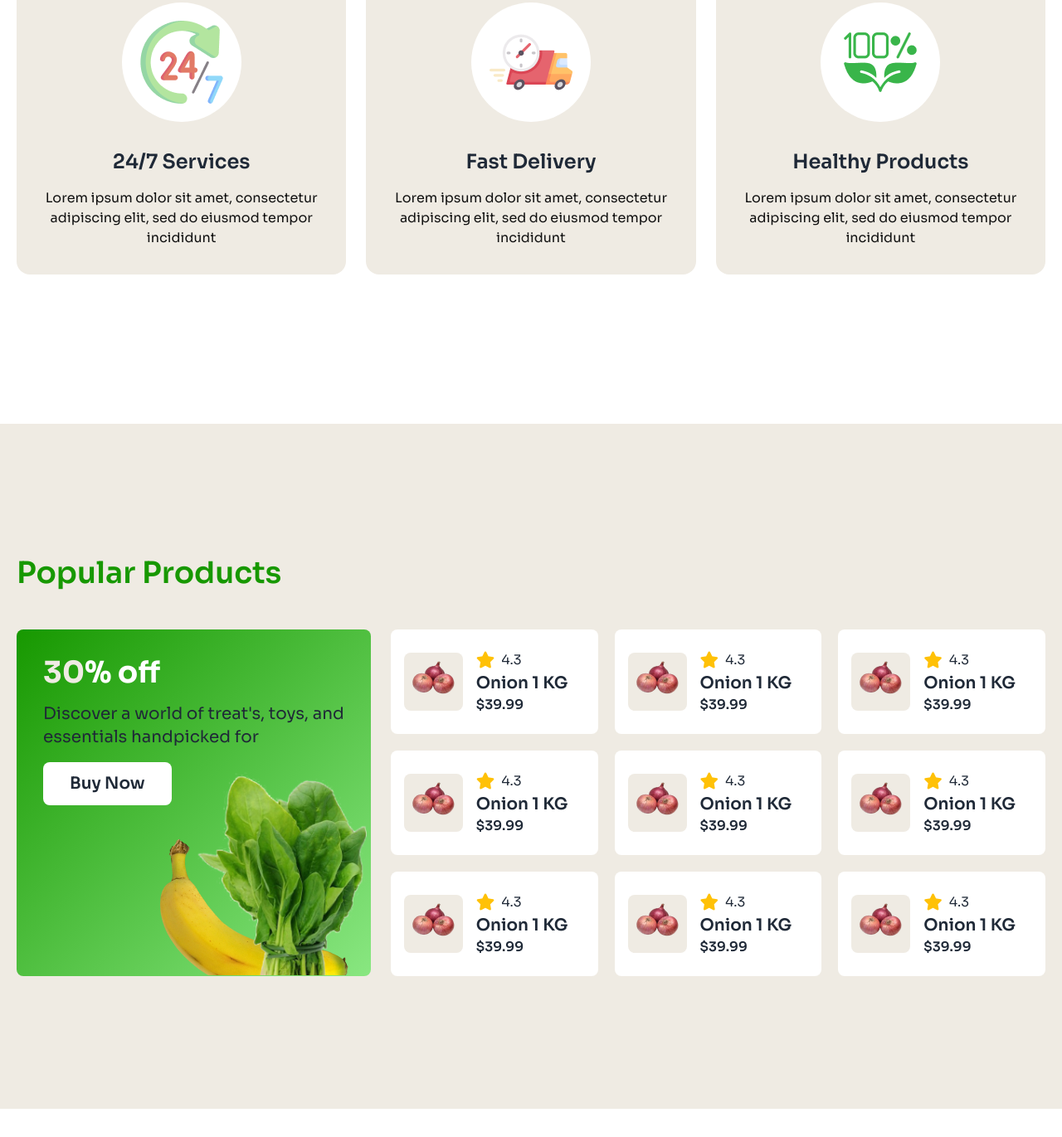
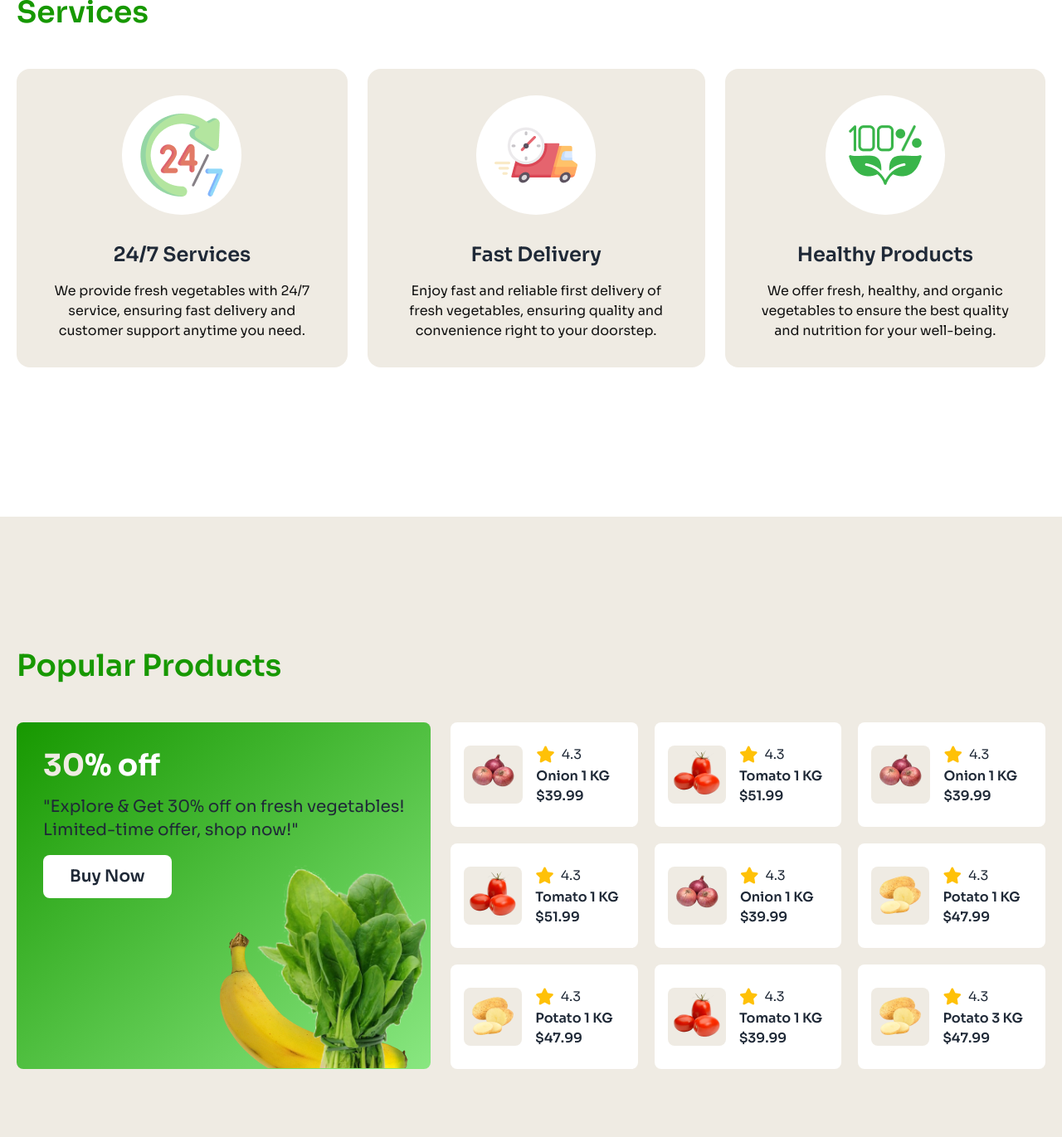
Before and after one commit to mim-rpq/Natures-platter, a plain HTML site: page index.html in a window 1280 px wide. Shown: the part 1364-2735 px from the top of the page at 83% size. Drawn offline with nearby package versions, Linux system fonts and the light colour scheme.

Commit message:
completed the website

```diff
--- a/index.html
+++ b/index.html
@@ -113,9 +113,7 @@
             <div class="text-center space-y-8 py-10">
                 <h1 class="lg:text-6xl text-4xl font-semibold">Freshness <span class="text-green-primary">You Can <br>
                         Count </span> On, Prices You’ll Love!</h1>
-                <p class="text-des-color">Shop your daily essentials at unbeatable prices. From fresh produce to pantry
-                    staples, <br> we’ve got you
-                    covered every day!</p>
+                <p class="text-des-color">Fresh, high-quality vegetables at great prices. Easy ordering, fast delivery, and excellent customer service for a hassle-free <br> shopping experience.</p>
             </div>
             <div class="flex justify-center">
                 <img class="animate-wiggle" src="images/hero-vegetables.png" alt="">
@@ -129,7 +127,7 @@
     <main class=" relative">
         <!-- service card section  -->
         <section class="lg:my-40 my:10 container max-w-screen-xl mx-auto p-5 lg:mt-0 mt-20 ">
-            <h1 class="font-semibold text-green-primary text-4xl mb-12">Services</h1>
+            <h1 class="font-semibold text-green-primary text-4xl mb-12 lg:mt-28">Services</h1>
             <div class="flex flex-col lg:flex-row gap-6">
                 <div class="card bg-gray-secondary  ">
                     <figure class="pt-8  ">
@@ -139,8 +137,7 @@
                     </figure>
                     <div class="card-body items-center text-center">
                         <h2 class="card-title text-2xl pb-2">24/7 Services </h2>
-                        <p class="text-des-color">Lorem ipsum dolor sit amet, consectetur adipiscing elit, sed do
-                            eiusmod tempor incididunt</p>
+                        <p class="text-des-color">We provide fresh vegetables with 24/7 service, ensuring fast delivery and customer support anytime you need.</p>
 
                     </div>
                 </div>
@@ -152,8 +149,7 @@
                     </figure>
                     <div class="card-body items-center text-center">
                         <h2 class="card-title text-2xl pb-2">Fast Delivery </h2>
-                        <p class="text-des-color">Lorem ipsum dolor sit amet, consectetur adipiscing elit, sed do
-                            eiusmod tempor incididunt</p>
+                        <p class="text-des-color">Enjoy fast and reliable first delivery of fresh vegetables, ensuring quality and convenience right to your doorstep.</p>
 
                     </div>
                 </div>
@@ -165,8 +161,7 @@
                     </figure>
                     <div class="card-body items-center text-center">
                         <h2 class="card-title text-2xl pb-2">Healthy Products </h2>
-                        <p class="text-des-color">Lorem ipsum dolor sit amet, consectetur adipiscing elit, sed do
-                            eiusmod tempor incididunt</p>
+                        <p class="text-des-color">We offer fresh, healthy, and organic vegetables to ensure the best quality and nutrition for your well-being.</p>
 
                     </div>
                 </div>
@@ -181,7 +176,7 @@
                 <div class=" h-[418px] bg-gradient-to-tl from-gradient-secondary to-green-primary rounded-lg ">
                     <div class="p-8 space-y-4">
                         <h2 class="text-4xl text-white font-bold"><span class="text-gray-secondary">30</span>% off</h2>
-                        <p class="text-xl">Discover a world of treat's, toys, and <br> essentials handpicked for</p>
+                        <p class="text-xl">"Explore & Get 30% off on fresh vegetables! <br>   Limited-time offer, shop now!"</p>
                         <button class="bg-white py-3 px-8 rounded-lg font-semibold text-xl">Buy Now</button>
                     </div>
                     <div class="flex justify-self-end ">
@@ -199,8 +194,21 @@
                                 <i class="fa-solid fa-star text-rating text-xl"></i>
                                 <h3 class="">4.3</h3>
                             </div>
-                            <h2 class="text-md lg:text-xl font-semibold">Onion 1 KG</h2>
+                            <h2 class="text-md lg:text-base font-semibold">Onion 1 KG</h2>
                             <h3 class="font-semibold">$39.99</h3>
+                        </div>
+                    </div>
+                    <div class="flex items-center bg-white gap-4 p-2 lg:p-4 rounded-lg">
+                        <div class="bg-gray-secondary rounded-lg">
+                            <img src="images/tomato.png" alt="">
+                        </div>
+                        <div>
+                            <div class="flex items-center  gap-2">
+                                <i class="fa-solid fa-star text-rating text-xl"></i>
+                                <h3 class="">4.3</h3>
+                            </div>
+                            <h2 class="text-md lg:text-base font-semibold">Tomato 1 KG</h2>
+                            <h3 class="font-semibold">$51.99</h3>
                         </div>
                     </div>
                     <div class="flex items-center bg-white gap-4 p-2 lg:p-4 rounded-lg">
@@ -212,8 +220,21 @@
                                 <i class="fa-solid fa-star text-rating text-xl"></i>
                                 <h3 class="">4.3</h3>
                             </div>
-                            <h2 class="text-md lg:text-xl font-semibold">Onion 1 KG</h2>
+                            <h2 class="text-md lg:text-base font-semibold">Onion 1 KG</h2>
                             <h3 class="font-semibold">$39.99</h3>
+                        </div>
+                    </div>
+                    <div class="flex items-center bg-white gap-4 p-2 lg:p-4 rounded-lg">
+                        <div class="bg-gray-secondary rounded-lg">
+                            <img src="images/tomato.png" alt="">
+                        </div>
+                        <div>
+                            <div class="flex items-center  gap-2">
+                                <i class="fa-solid fa-star text-rating text-xl"></i>
+                                <h3 class="">4.3</h3>
+                            </div>
+                            <h2 class="text-md lg:text-base font-semibold">Tomato 1 KG</h2>
+                            <h3 class="font-semibold">$51.99</h3>
                         </div>
                     </div>
                     <div class="flex items-center bg-white gap-4 p-2 lg:p-4 rounded-lg">
@@ -225,86 +246,60 @@
                                 <i class="fa-solid fa-star text-rating text-xl"></i>
                                 <h3 class="">4.3</h3>
                             </div>
-                            <h2 class="text-md lg:text-xl font-semibold">Onion 1 KG</h2>
+                            <h2 class="text-md lg:text-base font-semibold">Onion 1 KG</h2>
                             <h3 class="font-semibold">$39.99</h3>
                         </div>
                     </div>
                     <div class="flex items-center bg-white gap-4 p-2 lg:p-4 rounded-lg">
                         <div class="bg-gray-secondary rounded-lg">
-                            <img src="images/onion.png" alt="">
+                            <img src="images/potato.png" alt="">
                         </div>
                         <div>
                             <div class="flex items-center  gap-2">
                                 <i class="fa-solid fa-star text-rating text-xl"></i>
                                 <h3 class="">4.3</h3>
                             </div>
-                            <h2 class="text-md lg:text-xl font-semibold">Onion 1 KG</h2>
-                            <h3 class="font-semibold">$39.99</h3>
+                            <h2 class="text-md lg:text-base font-semibold">Potato 1 KG</h2>
+                            <h3 class="font-semibold">$47.99</h3>
                         </div>
                     </div>
                     <div class="flex items-center bg-white gap-4 p-2 lg:p-4 rounded-lg">
                         <div class="bg-gray-secondary rounded-lg">
-                            <img src="images/onion.png" alt="">
+                            <img src="images/potato.png" alt="">
                         </div>
                         <div>
                             <div class="flex items-center  gap-2">
                                 <i class="fa-solid fa-star text-rating text-xl"></i>
                                 <h3 class="">4.3</h3>
                             </div>
-                            <h2 class="text-md lg:text-xl font-semibold">Onion 1 KG</h2>
-                            <h3 class="font-semibold">$39.99</h3>
+                            <h2 class="text-md lg:text-base font-semibold">Potato 1 KG</h2>
+                            <h3 class="font-semibold">$47.99</h3>
                         </div>
                     </div>
-                    <div class="flex items-center bg-white gap-4 p-2 lg:p-4 rounded-lg">
+                    <div class="lg:flex items-center bg-white gap-4 p-2 lg:p-4 rounded-lg hidden lg:block">
                         <div class="bg-gray-secondary rounded-lg">
-                            <img src="images/onion.png" alt="">
+                            <img src="images/tomato.png" alt="">
                         </div>
                         <div>
                             <div class="flex items-center  gap-2">
                                 <i class="fa-solid fa-star text-rating text-xl"></i>
                                 <h3 class="">4.3</h3>
                             </div>
-                            <h2 class="text-md lg:text-xl font-semibold">Onion 1 KG</h2>
+                            <h2 class="text-md lg:text-base font-semibold">Tomato 1 KG</h2>
                             <h3 class="font-semibold">$39.99</h3>
                         </div>
                     </div>
                     <div class="flex items-center bg-white gap-4 p-2 lg:p-4 rounded-lg">
                         <div class="bg-gray-secondary rounded-lg">
-                            <img src="images/onion.png" alt="">
+                            <img src="images/potato.png" alt="">
                         </div>
                         <div>
                             <div class="flex items-center  gap-2">
                                 <i class="fa-solid fa-star text-rating text-xl"></i>
                                 <h3 class="">4.3</h3>
                             </div>
-                            <h2 class="text-md lg:text-xl font-semibold">Onion 1 KG</h2>
-                            <h3 class="font-semibold">$39.99</h3>
-                        </div>
-                    </div>
-                    <div class="lg:flex items-center bg-white gap-4 p-2 lg:p-4 rounded-lg hidden lg:block">
-                        <div class="bg-gray-secondary rounded-lg">
-                            <img src="images/onion.png" alt="">
-                        </div>
-                        <div>
-                            <div class="flex items-center  gap-2">
-                                <i class="fa-solid fa-star text-rating text-xl"></i>
-                                <h3 class="">4.3</h3>
-                            </div>
-                            <h2 class="text-md lg:text-xl font-semibold">Onion 1 KG</h2>
-                            <h3 class="font-semibold">$39.99</h3>
-                        </div>
-                    </div>
-                    <div class="flex items-center bg-white gap-4 p-2 lg:p-4 rounded-lg">
-                        <div class="bg-gray-secondary rounded-lg">
-                            <img src="images/onion.png" alt="">
-                        </div>
-                        <div>
-                            <div class="flex items-center  gap-2">
-                                <i class="fa-solid fa-star text-rating text-xl"></i>
-                                <h3 class="">4.3</h3>
-                            </div>
-                            <h2 class="text-md lg:text-xl font-semibold">Onion 1 KG</h2>
-                            <h3 class="font-semibold">$39.99</h3>
+                            <h2 class="text-md lg:text-base font-semibold">Potato 3 KG</h2>
+                            <h3 class="font-semibold">$47.99</h3>
                         </div>
                     </div>
 
@@ -337,9 +332,8 @@
                     class="flex items-center justify-center bg-discount-blue-bg rounded-3xl gap-3 lg:gap-8 py-4 w-full  lg:w-[520px] ">
                     <div class="text-center space-y-4">
                         <img class="w-1/2" src="images/india-gate-logo.png" alt="">
-                        <button class="btn bg-discount-blue-btn border-0 text-white  lg:text-xl">Cook Exotic
-                            Dishes</button>
-                        <h2 class="font-poppins text-2xl lg:text-4xl text-white">UP to <span class="font-semibold">20%
+                        <button class="btn bg-discount-blue-btn border-0 text-white  lg:text-xl">World’s No.1 Rice</button>
+                        <h2 class="font-poppins text-2xl lg:text-4xl text-white">UP to <span class="font-semibold">50%
                                 OFF</span></h2>
                     </div>
                     <div>
@@ -370,7 +364,7 @@
                         <div class="text-center p-5">
                             <em>"This website offers a great selection of fresh and organic vegetables at affordable prices. The ordering process is smooth, and delivery is always on time. Excellent quality and customer service make it my go-to place for fresh produce!"</em>
 
-                            <h2 class="text-green-primary">Avinash Kr</h2>
+                            <h2 class="text-green-primary">-Ethan Carter</h2>
                         </div>
                     </div>
                     <div class="bg-gray-secondary relative rounded-lg">
@@ -381,7 +375,7 @@
                         <div class="text-center p-5">
                             <em>"A fantastic website for fresh vegetables! Easy to navigate, great prices, and quick delivery. The quality is always excellent, and the customer service is very responsive. Highly recommend for anyone looking for fresh and reliable produce online!"</em>
 
-                            <h2 class="text-green-primary">-Avinash Kr</h2>
+                            <h2 class="text-green-primary">-Luca Romano</h2>
                         </div>
                     </div>
                     <div class="bg-gray-secondary relative rounded-lg">
@@ -392,7 +386,7 @@
                         <div class="text-center p-5">
                             <em>"Impressed with the variety and quality of vegetables available here! The website is user-friendly, prices are reasonable, and delivery is always prompt. A reliable and convenient way to buy fresh produce without any hassle. Highly satisfied!"</em>
 
-                            <h2 class="text-green-primary">Avinash Kr</h2>
+                            <h2 class="text-green-primary">-Sophie Muller</h2>
                         </div>
                     </div>
                 </div>
```
